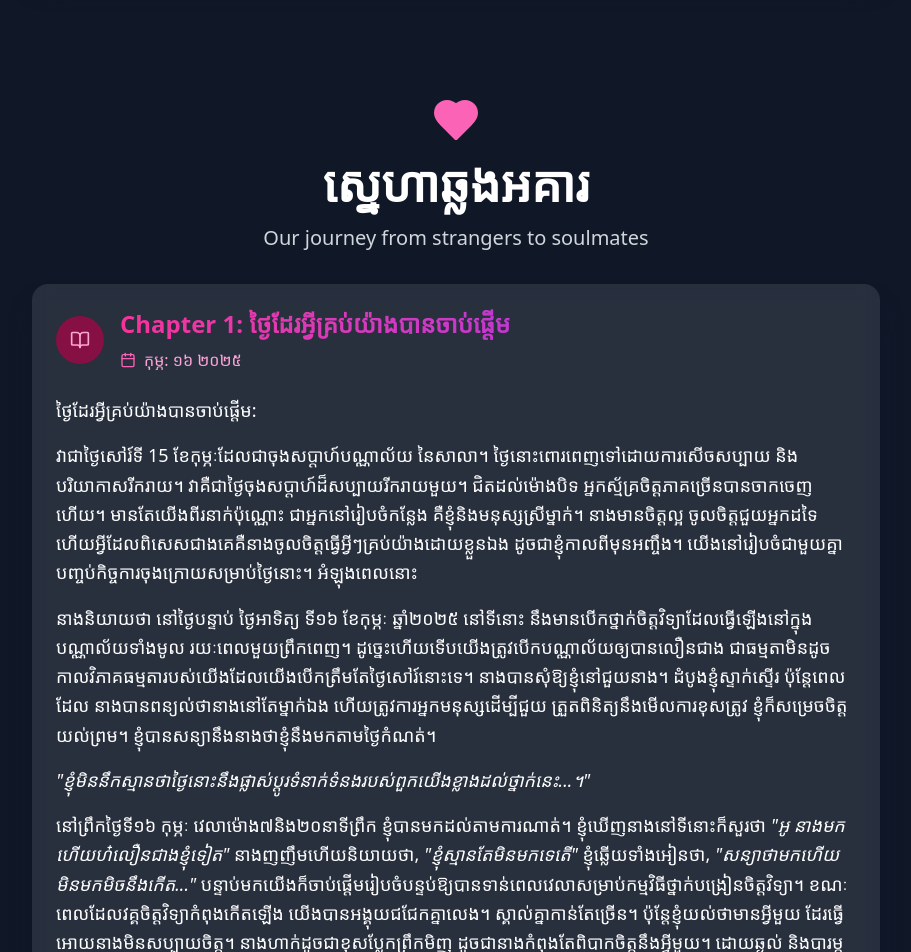
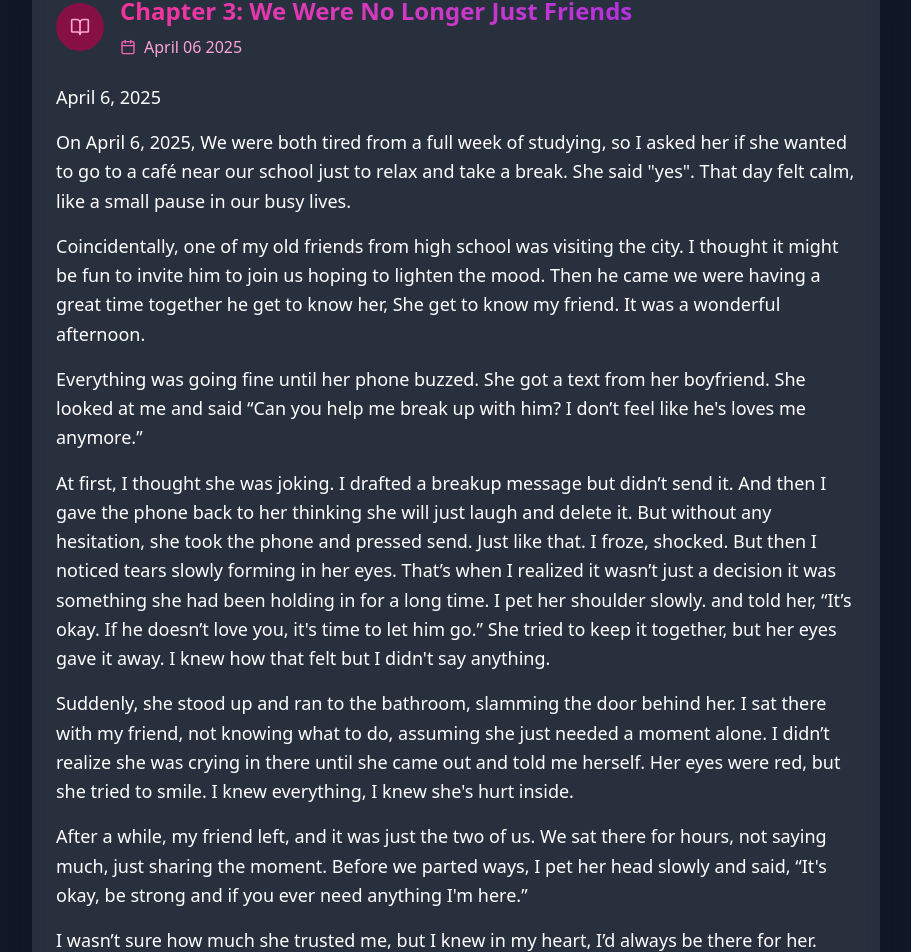
Before and after one commit to neathcmd/LOVE, a React (Vite) app: page /stories in a window 1280 px wide. Shown: the part 3394-4346 px from the top of the page, without its empty margins (184-1095 px from the left). Built offline with nearby package versions, Linux system fonts and the light colour scheme.

Commit message:
chapter 3

```diff
--- a/src/screen/StoriesEN.tsx
+++ b/src/screen/StoriesEN.tsx
@@ -289,8 +289,8 @@ const StoriesEN = () => {
 
               <p className="text-lg leading-relaxed mt-4">
                 The library wasn't special to most students. Just a room with
-                books and chairs. But to me, between those quiet hours of 11 to
-                1, it was where everything started to change. just between us.
+                books and chairs. But to me, it was where I have met a wonderful
+                woman.
               </p>
 
               <p className="text-lg leading-relaxed mt-4">
@@ -306,60 +306,87 @@ const StoriesEN = () => {
             </>
           }
         />
-        {/*
+
         <ChapterCard
           title="Chapter 3: We Were No Longer Just Friends"
-          date="March 24, 2025"
+          date="April 06 2025"
           content={
-            <>
-              <p className="text-lg leading-relaxed">
-                The Moment Everything Changed:
+            <div>
+              <p className="text-lg leading-relaxed">April 6, 2025</p>
+              <p className="text-lg leading-relaxed mt-4">
+                On April 6, 2025, We were both tired from a full week of
+                studying, so I asked her if she wanted to go to a café near our
+                school just to relax and take a break. She said "yes". That day
+                felt calm, like a small pause in our busy lives.
               </p>
               <p className="text-lg leading-relaxed mt-4">
-                It was during one of those quiet afternoons in the library when
-                something shifted between us. The air felt different that day,
-                charged with an unspoken understanding that had been building
-                for weeks. We were sitting across from each other, books open
-                but largely ignored, when she looked up and caught me watching
-                her.
+                Coincidentally, one of my old friends from high school was
+                visiting the city. I thought it might be fun to invite him to
+                join us hoping to lighten the mood. Then he came we were having
+                a great time together he get to know her, She get to know my
+                friend. It was a wonderful afternoon.
               </p>
               <p className="text-lg leading-relaxed mt-4">
-                "You've been staring," she said with a small smile, her cheeks
-                flushing pink.
+                Everything was going fine until her phone buzzed. She got a text
+                from her boyfriend. She looked at me and said “Can you help me
+                break up with him? I don’t feel like he's loves me anymore.”
               </p>
               <p className="text-lg leading-relaxed mt-4">
-                I felt my own face grow warm. "Sorry, I was just... thinking."
+                At first, I thought she was joking. I drafted a breakup message
+                but didn’t send it. And then I gave the phone back to her
+                thinking she will just laugh and delete it. But without any
+                hesitation, she took the phone and pressed send. Just like that.
+                I froze, shocked. But then I noticed tears slowly forming in her
+                eyes. That’s when I realized it wasn’t just a decision it was
+                something she had been holding in for a long time. I pet her
+                shoulder slowly. and told her, “It’s okay. If he doesn’t love
+                you, it's time to let him go.” She tried to keep it together,
+                but her eyes gave it away. I knew how that felt but I didn't say
+                anything.
               </p>
               <p className="text-lg leading-relaxed mt-4">
-                "About what?" she asked, closing her book and leaning forward
-                slightly.
+                Suddenly, she stood up and ran to the bathroom, slamming the
+                door behind her. I sat there with my friend, not knowing what to
+                do, assuming she just needed a moment alone. I didn’t realize
+                she was crying in there until she came out and told me herself.
+                Her eyes were red, but she tried to smile. I knew everything, I
+                knew she's hurt inside.
               </p>
               <p className="text-lg leading-relaxed mt-4">
-                The question hung in the air between us. This was the moment I
-                had been both dreading and hoping for. All those weeks of
-                careful friendship, of being there for her without crossing
-                lines, of pretending that my feelings weren't growing stronger
-                every day.
+                After a while, my friend left, and it was just the two of us. We
+                sat there for hours, not saying much, just sharing the moment.
+                Before we parted ways, I pet her head slowly and said, “It's
+                okay, be strong and if you ever need anything I'm here.”
               </p>
               <p className="text-lg leading-relaxed mt-4">
-                "About us," I said quietly. "About how I feel when I'm with
-                you."
+                I wasn’t sure how much she trusted me, but I knew in my heart,
+                I’d always be there for her.
               </p>
               <p className="text-lg leading-relaxed mt-4">
-                She was quiet for a long moment, her eyes searching my face.
-                Then, so softly I almost didn't hear it, she said, "I feel it
-                too."
+                That day changed everything.
               </p>
-              <p className="text-lg leading-relaxed mt-4">
-                Those four words changed everything.
-              </p>
-              <p className="text-lg leading-relaxed mt-4">
-                We talked for hours that day, finally putting words to the
-                feelings that had been building between us. She told me how she
-                had started looking forward to our library meetings, how my
-                presence had become the brightest part of her days. I shared how
-                thinking about her had become as natural as breathing, how her
-                smile had become my favorite sight in the world.
+              {/* <p className="text-lg leading-relaxed mt-4">
+                Later that day in the evening I was chatting with my girlfriend
+                over the phone, but I felt something off so I confront her I ask
+                "bebe you have been acting strange lately You have something
+                that you don't want tell me?" And then she start say thing like
+                "no bebe I'm find I'm okay...." but I'm not having it I knew
+                there was something wrong. I ask her mutipal time until she gave
+                up and tell me the truth, She said "don't be mad okay" I said
+                "of course" but deep down I knew there was something. and she
+                said "the truth I don't feel a connection anymore I'm back with
+                my ex I love him I can't live without hime", that words crush me
+                after everything I've done for her I lvoe her I trusted her I
+                gave all my love to her and she just crush it and walk away with
+                her ex jsut like that, after a painful converstion I desided
+                it's okay I'll let her go then that's it I just broke up with my
+                girlfriend the same day. after a moment I call the girl earlier
+                and I told her everything but something happened. actully she
+                also had feeling for me but she was afraid to tell me because
+                she think she will lose me, and I told her I also had feeling
+                for her, then we having a very long converstion for almost an
+                hour. from then on we're more then just a friend she mine and
+                I'm her's.
               </p>
               <p className="text-lg leading-relaxed mt-4">
                 "I was scared," she admitted. "After everything that happened
@@ -390,10 +417,10 @@ const StoriesEN = () => {
                 with whispered confessions in empty libraries, where the only
                 witnesses are books that have seen countless love stories unfold
                 between their pages.
-              </p>
-            </>
+              </p> */}
+            </div>
           }
-        /> */}
+        />
       </div>
     </div>
   );
--- a/src/screen/StoriesKH.tsx
+++ b/src/screen/StoriesKH.tsx
@@ -292,20 +292,17 @@ const StoriesKH = () => {
               <p className="text-lg leading-relaxed mt-4">
                 បណ្ណាល័យមិនមែនជាកន្លែងពិសេសសម្រាប់សិស្សភាគច្រើនឡើយ។
                 គ្រាន់តែជាបន្ទប់មួយដែលមានសៀវភៅ និងកៅអីប៉ុណ្ណោះ។
-                ប៉ុន្តែសម្រាប់ខ្ញុំ ចន្លោះម៉ោងស្ងៀមៗពី 11 ដល់ 1 នោះ
-                វាជាកន្លែងដែលអ្វីៗបានចាប់ផ្តើមផ្លាស់ប្តូរ។
-                គ្រាន់តែរវាងយើងពីរនាក់ប៉ុណ្ណោះ។
+                ប៉ុន្តែសម្រាប់ខ្ញ វាជាកន្លែងដែលខ្ញំុបានជួបមនុស្សស្រីដ៏ល្អម្នាក់។
               </p>
 
               <p className="text-lg leading-relaxed mt-4">
-                អស់ខែច្រើន យើងគ្រាន់តែជាមិត្ត។ មិត្តម្នាក់ដែលយល់ចិត្តអស់បេះដូង
-                មិត្តម្នាក់ដែលដឹងអ្វីៗទាំងអស់។
-                ខ្ញុំគ្រាន់តែជាមិត្តម្នាក់ដែលនៅទីនោះនៅពេលនាងត្រូវការអ្នកស្តាប់
-                អ្នកយកចិត្តទុកដាក់ អ្នកនៅជាមួយ។
+                អស់ជាច្រើនខែ យើងទាំងគ្រាន់តែជាមិត្តនឹងគ្នា។
+                មិត្តម្នាក់ដែលតែងតែយល់ចិត្ត មិត្តម្នាក់ដែលដឹងអ្វីៗទាំងអស់។
+                ខ្ញុំគ្រាន់តែជាមិត្តម្នាក់ដែលនៅទីនោះនៅពេលនាងត្រូវការខ្ញំុ ។
                 ខ្ញុំមិនដែលគិតថានឹងឆ្លងខ្សែបន្ទាត់នោះឡើយ
-                មិនដែលគិតថានឹងធ្វើឲ្យវាយកលើសពីមិត្តភាព។
-                ខ្ញុំគ្រាន់តែជានរណាម្នាក់ដែលនាងអាចពឹងផ្អែកបាន
-                ម្នាក់ដែលយល់នាងដោយមិនចាំបាច់និយាយច្រើន។
+                មិនដែលគិតថានឹងធ្វើឲ្យវាយកលើសពីមិត្តភាពឡើយ។
+                ខ្ញុំគ្រាន់តែជាមនុស្សម្នាក់ដែលនាងអាចពឹងផ្អែកបាន
+                មនុស្សម្នាក់ដែលយល់ពីរទឹកចិត្តរបស់នាងដោយមិនចាំបាច់មានការបកស្រាយ។
                 រហូតដល់…ខ្ញុំបានឆ្លងបន្ទាត់នោះទៅ
               </p>
             </>
```
